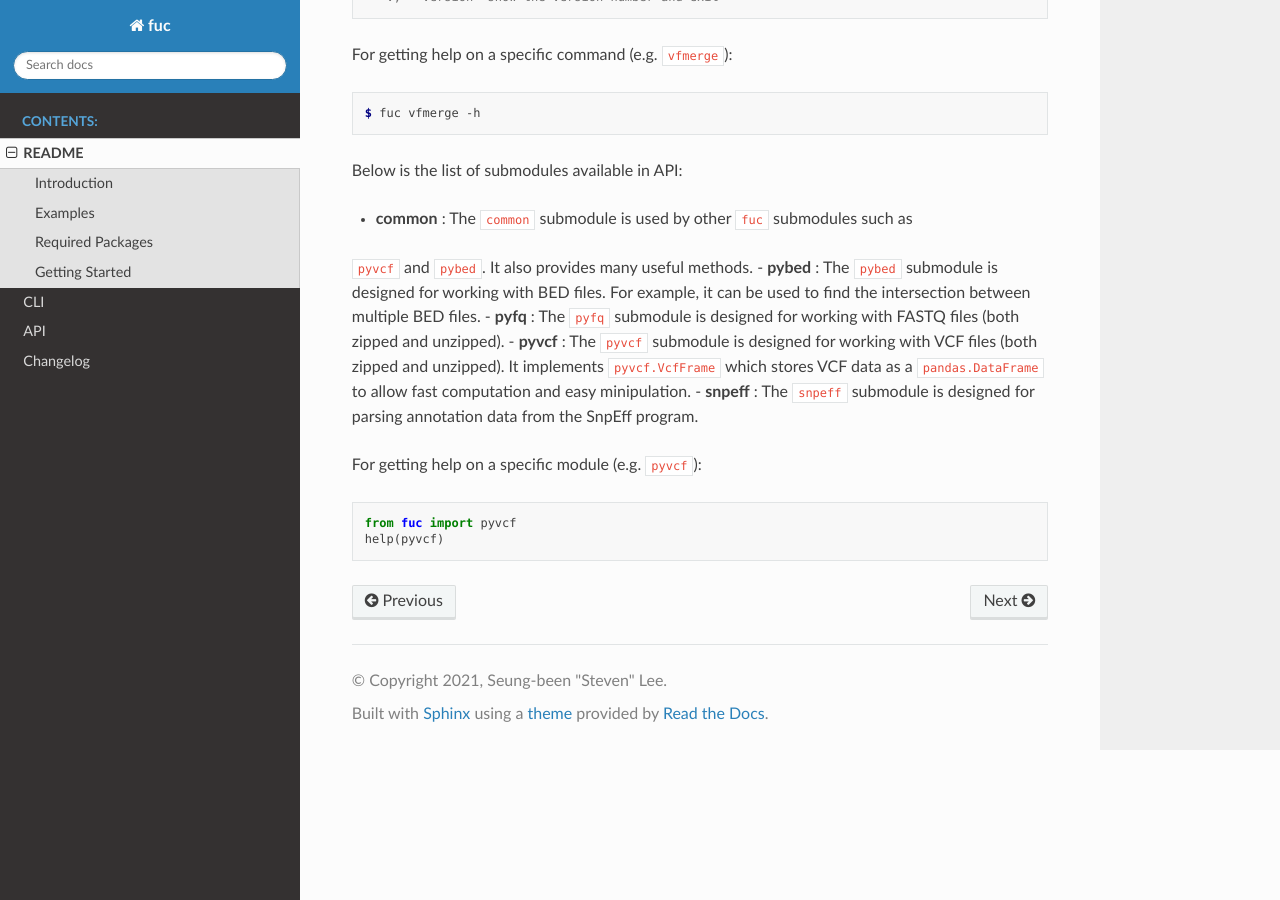
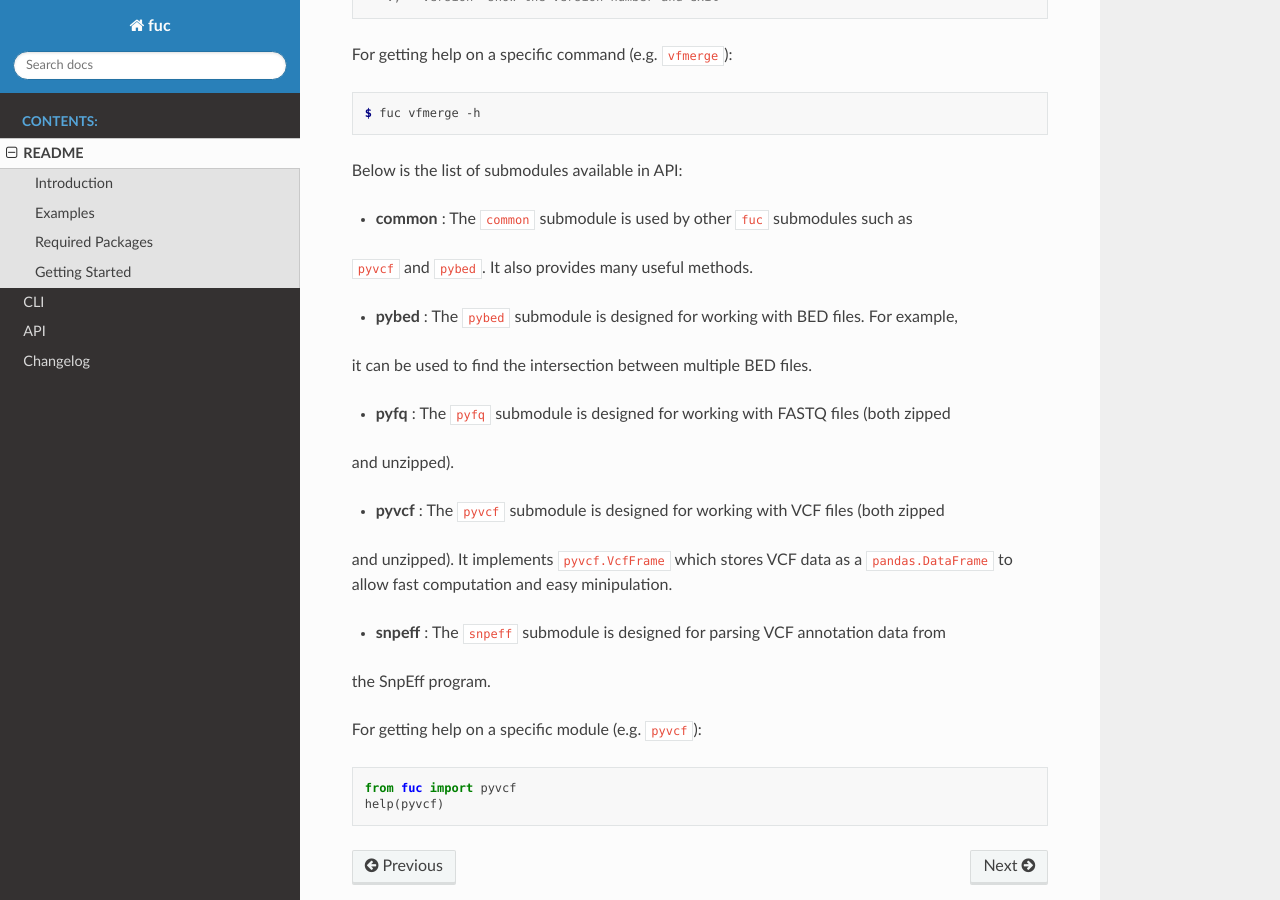
Before and after one commit to sbslee/fuc, a Sphinx documentation site: the page built from docs/readme.rst, in a window 1280 px wide and 900 px high, scrolled down 1866 px. Built offline with Sphinx 7.4.7 and the Read the Docs theme 2.0.0, drawn with Linux system fonts in a browser that asks for light colours.

Commit message:
Update docs

```diff
--- a/README.rst
+++ b/README.rst
@@ -104,15 +104,20 @@ Below is the list of submodules available in API:
 
 - **common** : The ``common`` submodule is used by other ``fuc`` submodules such as
 ``pyvcf`` and ``pybed``. It also provides many useful methods.
+
 - **pybed** : The ``pybed`` submodule is designed for working with BED files. For example,
 it can be used to find the intersection between multiple BED files.
+
 - **pyfq** : The ``pyfq`` submodule is designed for working with FASTQ files (both zipped
 and unzipped).
+
 - **pyvcf** : The ``pyvcf`` submodule is designed for working with VCF files (both zipped
 and unzipped). It implements ``pyvcf.VcfFrame`` which stores VCF data as
 a ``pandas.DataFrame`` to allow fast computation and easy minipulation.
-- **snpeff** : The ``snpeff`` submodule is designed for parsing annotation data from the
-SnpEff program.
+
+- **snpeff** : The ``snpeff`` submodule is designed for parsing VCF annotation data from
+the SnpEff program.
+
 
 For getting help on a specific module (e.g. ``pyvcf``):
 
--- a/create_doc.py
+++ b/create_doc.py
@@ -17,7 +17,7 @@ fuc_help = '\n'.join(['   ' + x for x in fuc_help.splitlines()])
 
 module_help = ''
 for module in modules:
-    description = pydoc.getdoc(getattr(fuc, module)).split('\n\n')[0]
+    description = pydoc.getdoc(getattr(fuc, module)).split('\n\n')[0] + '\n'
     module_help += f'- **{module}** : {description}\n'
 
 d = dict(fuc_help=fuc_help, module_help=module_help)
```
Also changed, not shown: docs/api.rst (+7 -2 lines), 2 other files.
